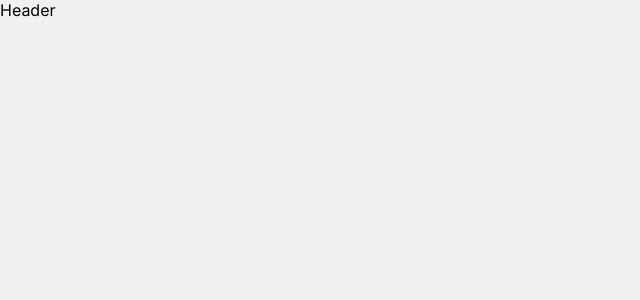
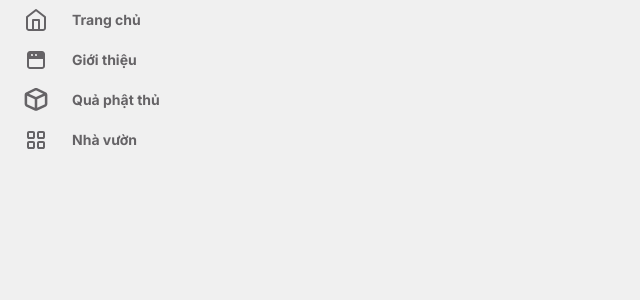
Before and after one commit to SAMJSC/htxpt_fe_site, a Next.js app: page / in a window 1280 px wide. Shown: the top 300 px of the page, without its empty margins (0-640 px from the left). Built offline with nearby package versions, Linux system fonts and the light colour scheme.

Commit message:
HPTWA-48 Create navbar items

```diff
--- /dev/null
+++ b/src/app/components/atoms/NavbarItem/index.tsx
@@ -0,0 +1,21 @@
+import React from 'react';
+
+import { Container, IconContainer, LabelContainer } from '@/app/components/atoms/NavbarItem/styled';
+
+type NavbarItemProps = {
+  icon: React.ReactElement;
+  label?: string;
+  isActive: boolean;
+  onClick: () => void;
+};
+
+const NavbarItem = ({ icon, label, isActive, onClick }: NavbarItemProps): React.ReactElement => {
+  return (
+    <Container isActive={isActive} onClick={onClick}>
+      <IconContainer>{icon}</IconContainer>
+      <LabelContainer>{label}</LabelContainer>
+    </Container>
+  );
+};
+
+export default NavbarItem;
--- /dev/null
+++ b/src/app/components/atoms/NavbarItem/styled.ts
@@ -0,0 +1,31 @@
+import styled from 'styled-components';
+
+import { theme } from '@/app/components/modules/ThemeProvider/theme';
+
+export const Container = styled.div<{ isActive: boolean }>`
+  position: relative;
+  color: ${(props) => (props.isActive ? theme.colors.primaryButton : theme.colors.darkGrey)};
+  display: flex;
+  justify-content: center;
+  align-items: center;
+  padding: 8px 24px;
+  gap: 24px;
+  width: fit-content;
+  cursor: pointer;
+
+  &::after {
+    content: '';
+    position: absolute;
+    left: 0;
+    width: 5px;
+    height: 100%;
+    background-color: ${({ theme }) => theme.colors.primaryButton};
+    display: ${(props) => (props.isActive ? 'block' : 'none')};
+  }
+`;
+
+export const IconContainer = styled.div``;
+
+export const LabelContainer = styled.div`
+  ${({ theme }) => theme.fonts.bodyBold}
+`;
--- a/src/app/components/modules/Header/index.tsx
+++ b/src/app/components/modules/Header/index.tsx
@@ -1,5 +1,59 @@
+import { useState } from 'react';
+
+import Icon from '@/app/components/atoms/Icon';
+import NavbarItem from '@/app/components/atoms/NavbarItem';
+import { theme } from '@/app/components/modules/ThemeProvider/theme';
+import { NAVBAR_ITEM, NavbarItems } from '@/app/types/navbar';
+
+const NAVBAR_ITEMS: NavbarItems[] = [
+  {
+    code: 'HOME',
+    icon: 'ic_home_outline',
+    name: NAVBAR_ITEM['HOME'],
+  },
+  {
+    code: 'ABOUT',
+    icon: 'ic_browser_outline',
+    name: NAVBAR_ITEM['ABOUT'],
+  },
+  {
+    code: 'FRUITS',
+    icon: 'ic_cube_outline',
+    name: NAVBAR_ITEM['FRUITS'],
+  },
+  {
+    code: 'GARDENERS',
+    icon: 'ic_grid_outline',
+    name: NAVBAR_ITEM['GARDENERS'],
+  },
+];
+
 const Header = () => {
-  return <div>Header</div>;
+  const [chooseItem, setChooseItem] = useState<string>('');
+  return (
+    <div style={{ display: 'flex', flexDirection: 'column' }}>
+      {NAVBAR_ITEMS &&
+        NAVBAR_ITEMS.map((item) => (
+          <NavbarItem
+            key={item.code}
+            isActive={chooseItem === item.code}
+            onClick={() => {
+              setChooseItem(item.code);
+            }}
+            icon={
+              <Icon
+                color={
+                  chooseItem === item.code ? theme.colors.primaryButton : theme.colors.darkGrey
+                }
+                size={24}
+                name={item.icon}
+              />
+            }
+            label={item.name}
+          />
+        ))}
+    </div>
+  );
 };
 
 export default Header;
--- /dev/null
+++ b/src/app/types/navbar.ts
@@ -0,0 +1,17 @@
+import { ICONS } from '@/app/components/atoms/Icon';
+
+export const NAVBAR_ITEM = {
+  HOME: 'Trang chủ',
+  ABOUT: 'Giới thiệu',
+  FRUITS: 'Quả phật thủ',
+  GARDENERS: 'Nhà vườn',
+  PRODUCTS: 'Sản phẩm',
+  BLOG: 'Tin tức & Sự kiện',
+} as const;
+export type NavBarItemCode = keyof typeof NAVBAR_ITEM;
+
+export type NavbarItems = {
+  code: string;
+  icon: keyof typeof ICONS;
+  name: string;
+};
```
